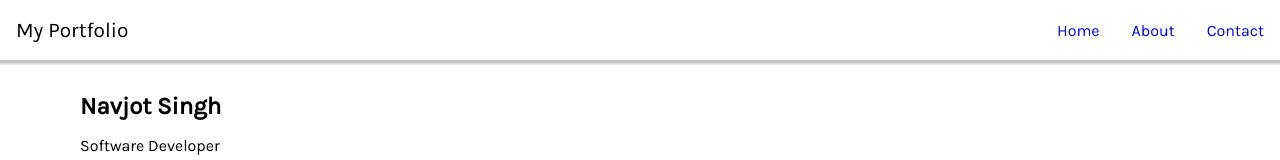
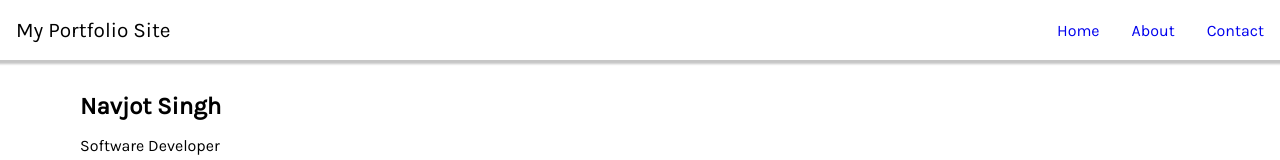
Before and after one commit to navjotSingh2000/portfolio-site, a React (Create React App) app: page / in a window 1280 px wide. Shown: the top 160 px of the page. Built offline with nearby package versions, Linux system fonts and the light colour scheme.

Commit message:
gh-pages

```diff
--- a/src/components/Navbar.js
+++ b/src/components/Navbar.js
@@ -7,7 +7,7 @@ export default function Navbar() {
     return (
       <nav className="navigation">
         <a href="/" className="brand-name">
-          My Portfolio
+          My Portfolio Site
         </a>
         <button
           className="hamburger"
```
